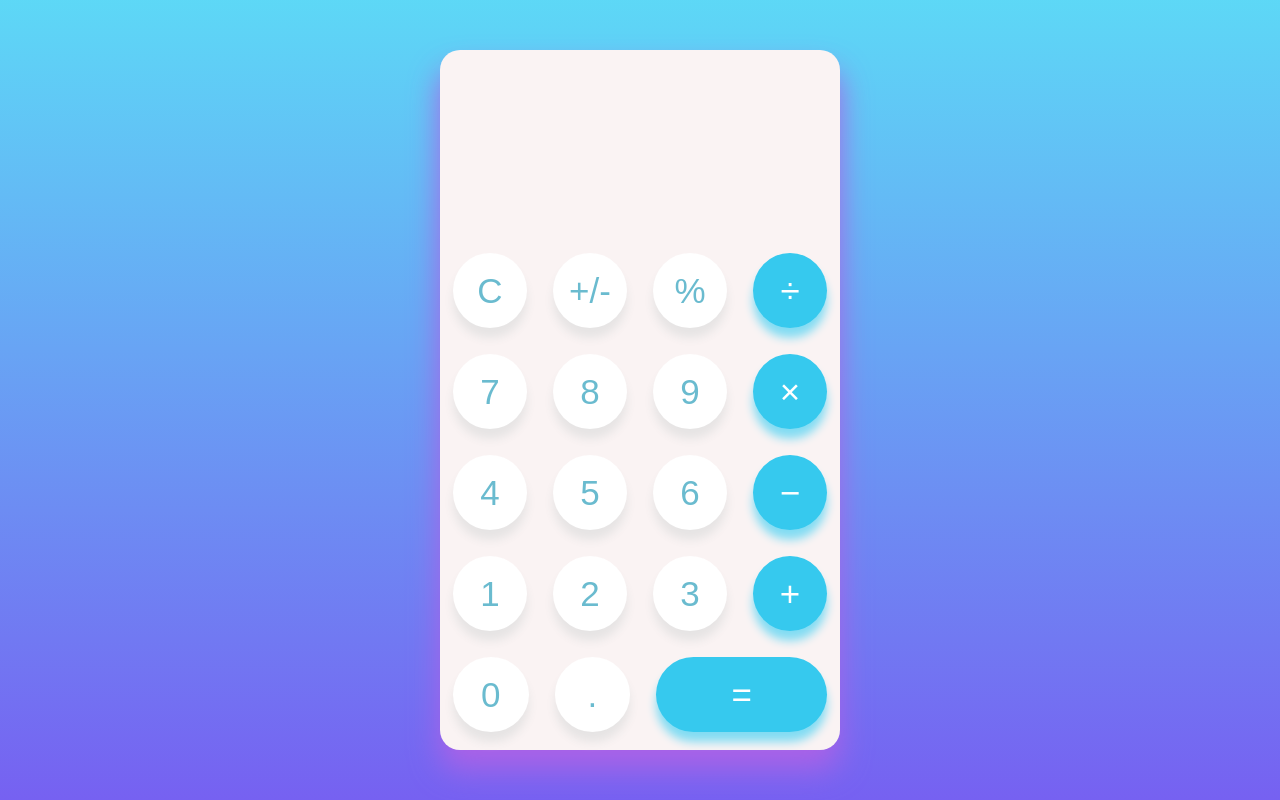
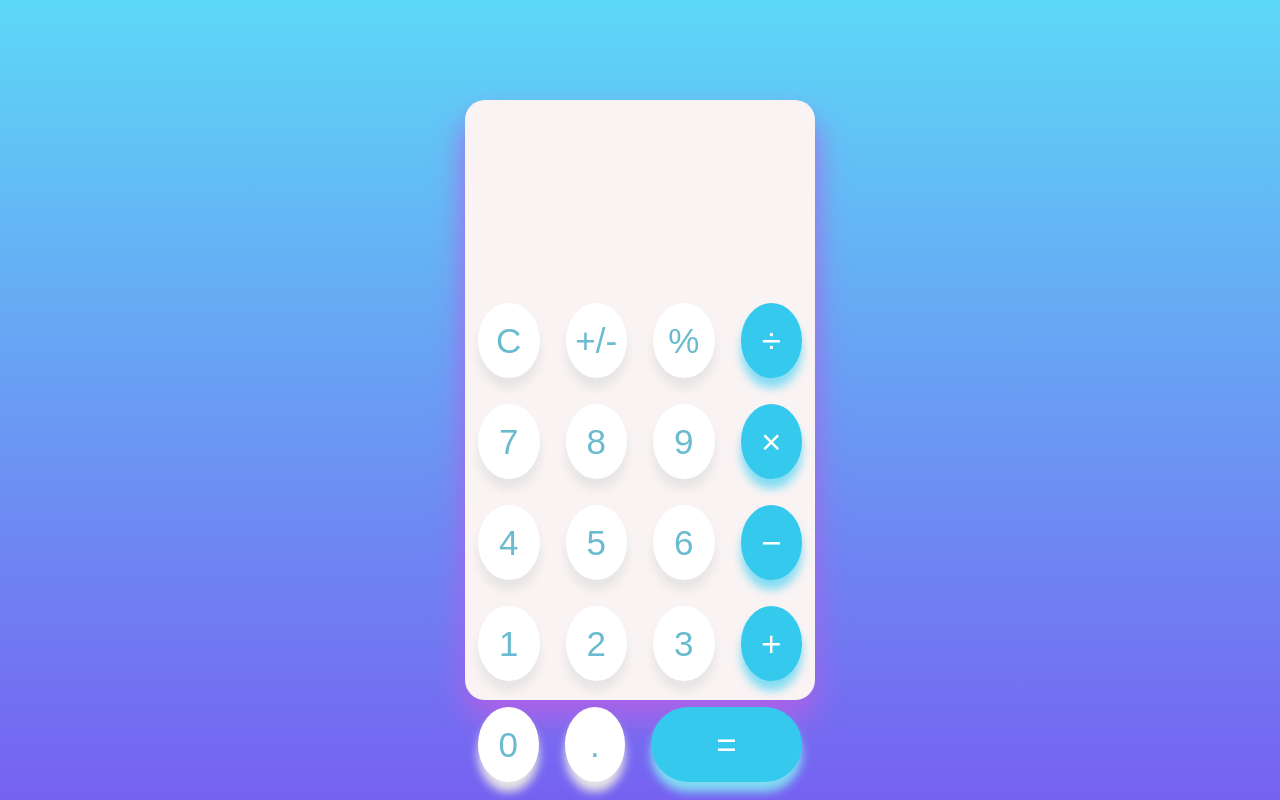
Before and after one commit to Vidya-G-Shettigar/react-calculator-project, a React (Create React App) app: page / in a window 1280 px wide. Built offline with nearby package versions, Linux system fonts and the light colour scheme.

Commit message:
Update Calculator.css

```diff
--- a/src/Styles/Component/Calculator.css
+++ b/src/Styles/Component/Calculator.css
@@ -6,8 +6,8 @@
 }
 
 .calculator-box {
-    height: 700px;
-    width: 400px;
+    height: 600px;
+    width: 350px;
     background-color: rgb(250, 243, 243);
     border-radius: 20px;
     box-shadow: 0px 20px 30px rgb(171, 98, 231);
```
